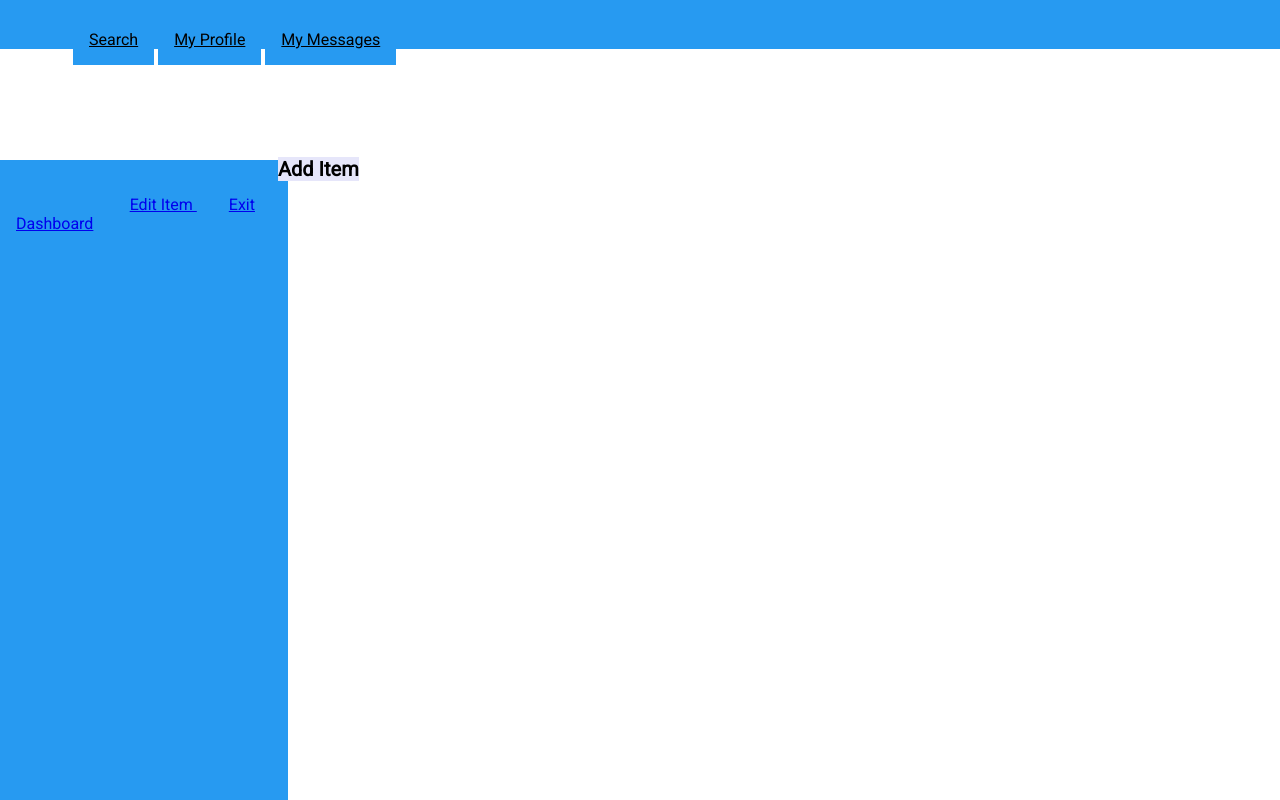
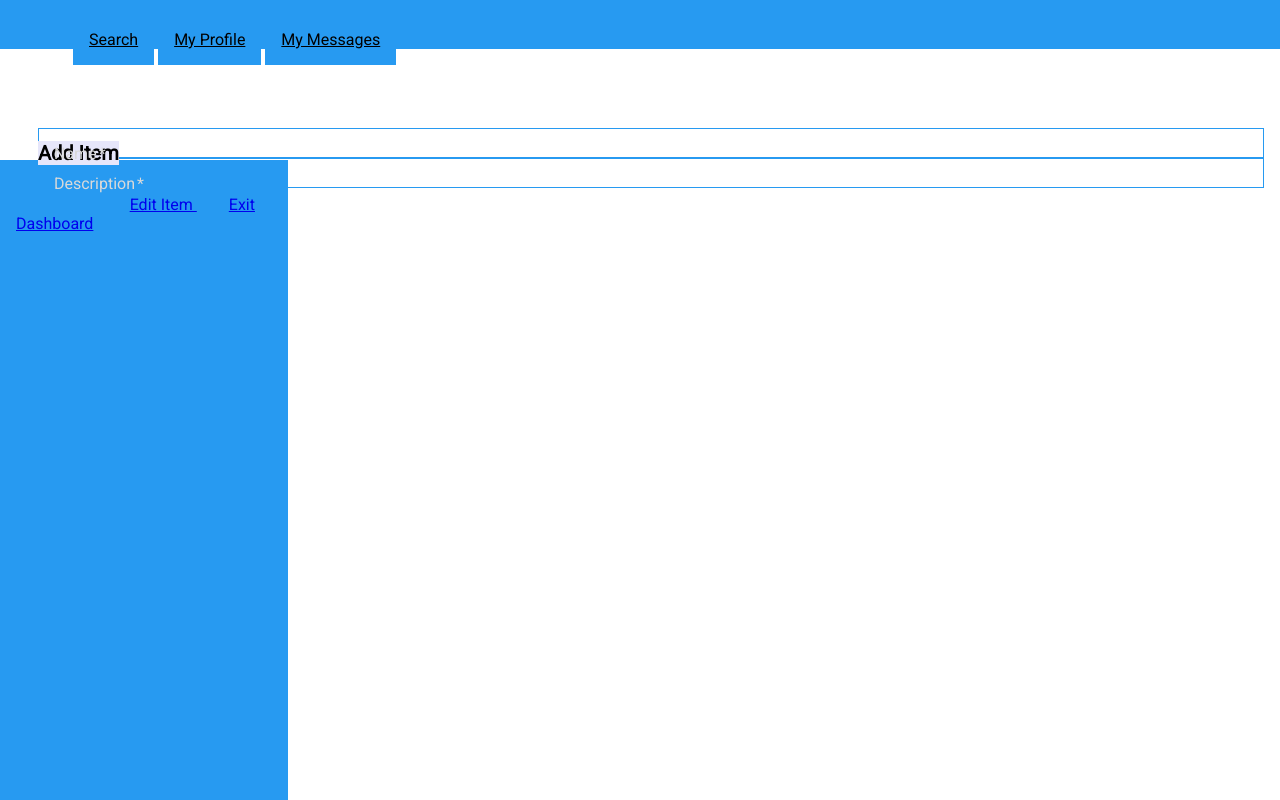
Before and after one commit to mystuffs/mystuffs, a plain HTML site: page additem.html in a window 1280 px wide. Drawn offline with Linux system fonts and the light colour scheme.

Commit message:
added add item boxes

```diff
--- a/additem.html
+++ b/additem.html
@@ -35,9 +35,35 @@
   </aside>
 
 
-  <header>
+
+<div class="add-content">
+  <div id="adding">
     <h1>Add Item</h1>
-  </header>
+    <div class="top-row">
+       <div class="field-wrap">
+        <label>
+          Name<span class="req">*</span>
+        </label>
+        <input type="text" required autocomplete="off" />
+      </div>
+    </div>
+
+    <div class="field-wrap">
+        <label>
+          Description<span class="req">*</span>
+        </label>
+        <input type="text"required autocomplete="off"/>
+    </div>
+  </div>
+
+  <div class="additemform">
+    <ul class="submit-item">
+      <li class="tab active"><a href="#additem">Add Item</a></li>
+      <li class="tab"><a href="#exit">exit</a></li>
+    </ul>
+
+  </div>
+</div>
 
 
 
--- a/css/additem.css
+++ b/css/additem.css
@@ -15,6 +15,10 @@ header {
 	z-index:300;
 }
 
+.add-content {
+
+}
+
 h1 {
 	position: absolute;
 	font-style: normal;
@@ -24,3 +28,38 @@ h1 {
 	color: #000000;
 	background-color: lavender;
 }
+
+label {
+	position:absolute;
+	padding: 1em;
+	color: #D9D9D9;
+	font-size:1em;
+	.req {
+		margin:2px;
+		color:$main;
+	}
+  }
+
+  label.active {
+
+	left:2px;
+	font-size:14px;
+	.req {
+	  opacity:0;
+	}
+  }
+  input, textarea {
+	font-size:1em;;
+	display:block;
+	width:100%;
+	height:100%;
+	padding:5px 10px;
+	border:1px solid #279AF1;
+	color:purple;
+	border-radius:0;
+	transition:border-color .25s ease, box-shadow .25s ease;
+	&:focus {
+		  outline:0;
+		  border-color:$main;
+	}
+  }
```
